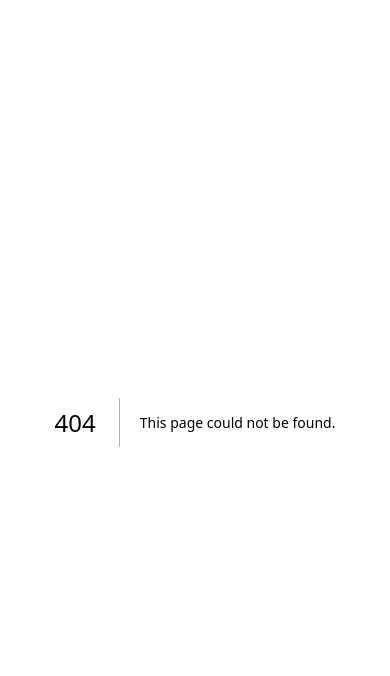
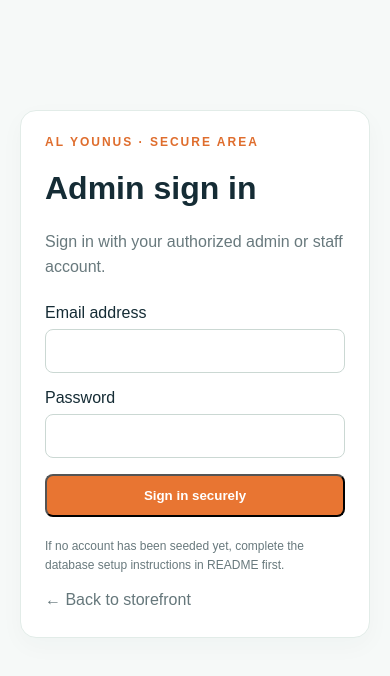
Before and after one commit to rakibulislam276/al-younus-trading, a Next.js app: page /admin/login in a window 390 px wide. Before the commit this address had no page. Shown: the top 676 px of the page. Built offline with nearby package versions, Linux system fonts and the light colour scheme.

Commit message:
Add responsive admin login screen

```diff
--- /dev/null
+++ b/app/admin/login/page.tsx
@@ -0,0 +1,50 @@
+"use client";
+
+import { FormEvent, useState } from "react";
+
+export default function AdminLoginPage() {
+  const [error, setError] = useState("");
+  const [busy, setBusy] = useState(false);
+
+  async function submit(event: FormEvent<HTMLFormElement>) {
+    event.preventDefault();
+    setBusy(true);
+    setError("");
+    const form = new FormData(event.currentTarget);
+    try {
+      const response = await fetch("/api/auth/login", {
+        method: "POST",
+        headers: { "Content-Type": "application/json" },
+        body: JSON.stringify({ email: form.get("email"), password: form.get("password") })
+      });
+      const data = await response.json();
+      if (!response.ok) {
+        setError(data.error || "Sign-in failed.");
+        return;
+      }
+      window.location.assign(data.redirect || "/admin");
+    } catch {
+      setError("Could not reach the server. Please try again.");
+    } finally {
+      setBusy(false);
+    }
+  }
+
+  return <main className="admin-shell" style={{ maxWidth: 480, paddingTop: 70 }}>
+    <div className="card">
+      <div className="eyebrow">AL YOUNUS · SECURE AREA</div>
+      <h1>Admin sign in</h1>
+      <p className="muted">Sign in with your authorized admin or staff account.</p>
+      <form onSubmit={submit} style={{ display: "grid", gap: 16, marginTop: 24 }}>
+        <label>Email address<input name="email" type="email" autoComplete="username" required style={inputStyle} /></label>
+        <label>Password<input name="password" type="password" autoComplete="current-password" required style={inputStyle} /></label>
+        {error && <p role="alert" style={{ color: "#b42318" }}>{error}</p>}
+        <button className="button" disabled={busy} type="submit">{busy ? "Signing in…" : "Sign in securely"}</button>
+      </form>
+      <p className="muted" style={{ fontSize: 12, marginTop: 20 }}>If no account has been seeded yet, complete the database setup instructions in README first.</p>
+      <a href="/" className="muted">← Back to storefront</a>
+    </div>
+  </main>;
+}
+
+const inputStyle = { display: "block", width: "100%", marginTop: 7, padding: "12px 14px", border: "1px solid #cbd8d3", borderRadius: 8, font: "inherit" };
```
